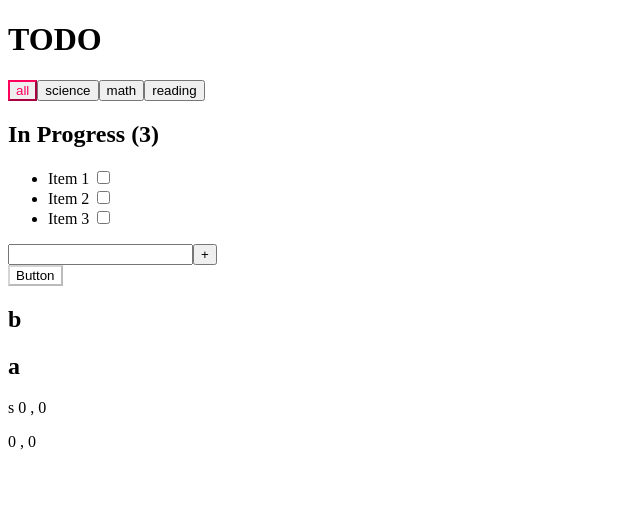
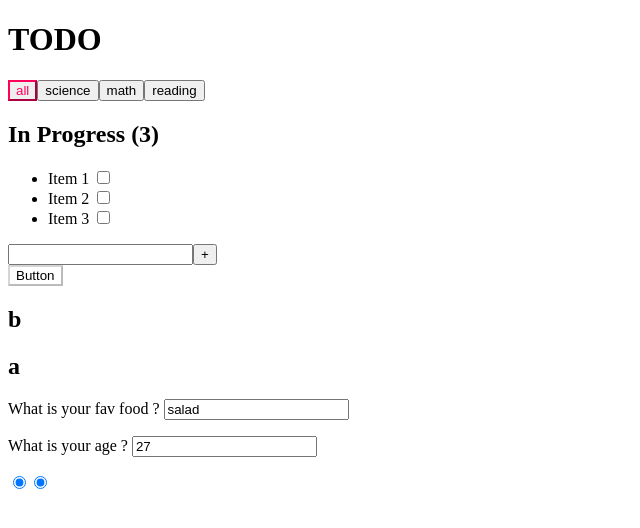
Before and after one commit to tejassrivastava/vue-init, a Vue app: page / in a window 1280 px wide. Shown: the top 528 px of the page, without its empty margins (0-640 px from the left). Built offline with nearby package versions, Linux system fonts and the light colour scheme.

Commit message:
Dependency Injection

```diff
--- a/src/Todo.vue
+++ b/src/Todo.vue
@@ -3,6 +3,7 @@ import { computed, ref } from 'vue';
 import Button from './Button.vue';
 // import MouseMove from './MouseMove.vue';
 import { useMouse } from './composables/useMouse.js';
+import { useStorage } from './composables/useStorage.js'
 import TodoCreate from "@/TodoCreate.vue";
 const todos = ref(
     [
@@ -13,7 +14,7 @@ const todos = ref(
 
 
 )
-
+const pick = ref()
 const tags = ref([
    'all', 'science', 'math', 'reading'
 ])
@@ -41,7 +42,8 @@ const handleTagClick = (tag) => {
 
 }
 const { x, y } = useMouse();
-
+let food = useStorage('food','salad')
+let age = useStorage('age', 27)
 </script>
 <template>
     <h1>TODO</h1>
@@ -83,7 +85,23 @@ const { x, y } = useMouse();
 
     </Button>
     <!-- <MouseMove></MouseMove> -->
-    s {{ x }} , {{ y }}
-    <template>Mouse position is at: {{ x }}, {{ y }}</template>
-    <p>{{ x }} , {{ y }}</p>
+
+    <!-- <template>Mouse position is at: {{ x }}, {{ y }}</template>
+    <p>{{ x }} , {{ y }}</p> -->
+
+
+
+<section>
+    <p>
+        What is your fav food ? <input type="text" v-model="food" />
+    </p>
+
+    <p>
+        What is your age ? <input type="text" v-model="age" />
+    </p>
+</section>
+<input type="radio" v-model="pick" :value="first" />
+<input type="radio" v-model="pick" :value="second" />
+
+
 </template>
--- /dev/null
+++ b/src/composables/useStorage.js
@@ -0,0 +1,26 @@
+import { ref, watch } from "vue";
+
+export function useStorage(key,val) {
+    let storedVal =localStorage.getItem(key);
+    if(storedVal){
+        val = ref(storedVal);
+    } else {
+        val = ref(val);
+        write();
+    }
+
+
+    watch(val,()=>{
+        write();
+    })
+
+    function write() {
+        if( val.value === null || val.value === ''){
+            localStorage.removeItem(key);
+        }else {
+        localStorage.setItem(key,val.value);
+        }
+    }
+
+    return val;
+}
```
